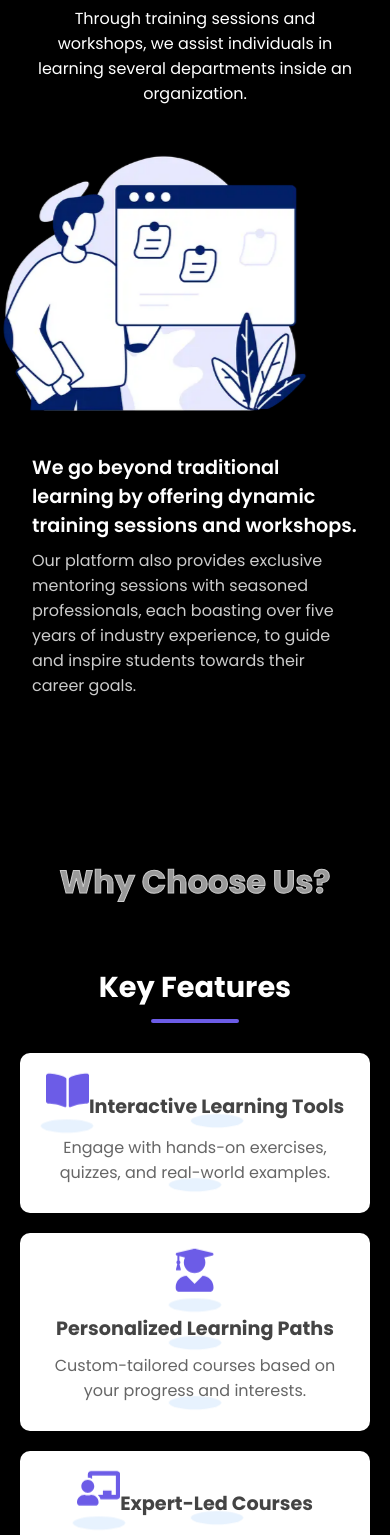
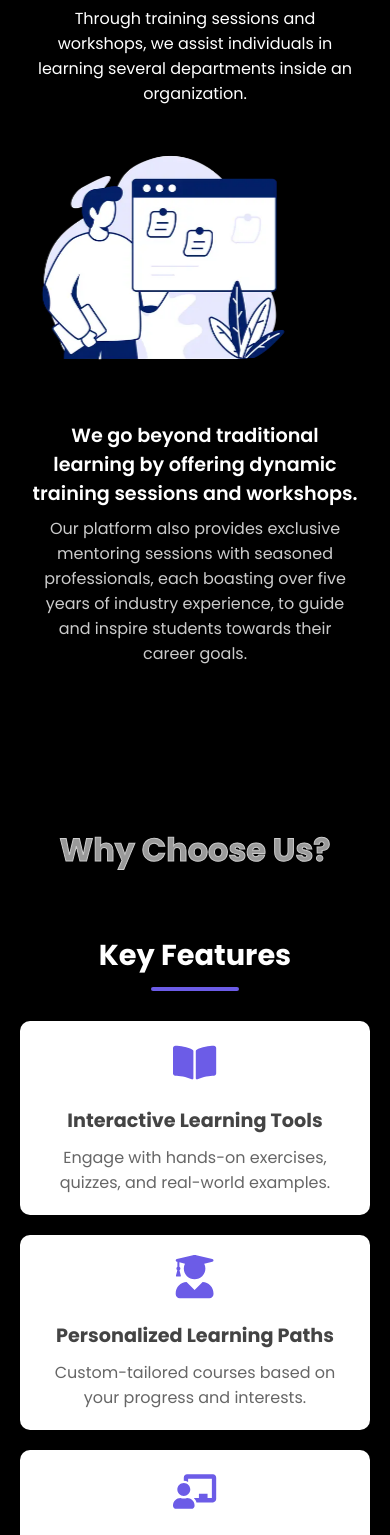
Before and after one commit to TanishkKaushik7/KaizenYou, a React (Vite) app: page / in a window 390 px wide. Shown: the part 1360-2895 px from the top of the page. Built offline with nearby package versions, Linux system fonts and the light colour scheme.

Commit message:
refactor features section styles; add smooth fade-in effect on scroll; enhance responsiveness and introduce parallax effect

```diff
--- a/src/cssfiles/features.css
+++ b/src/cssfiles/features.css
@@ -1,19 +1,32 @@
-/* Features Section */
-.features-section {
-    background-color: #000000;
-    padding: 60px 20px;
-    text-align: center;
+/* 🌟 General Styles */
+body, html {
+    margin: 0;
+    padding: 0;
+    font-family: "Poppins", sans-serif;
+    scroll-behavior: smooth;
+}
+
+/* ✅ Smooth Fade-In Effect on Scroll */
+.section {
     opacity: 0;
     transform: translateY(50px);
     transition: opacity 0.8s ease-out, transform 0.8s ease-out;
 }
 
-/* Section becomes visible on scroll */
-.features-section.visible {
+/* Section Becomes Visible */
+.section.visible {
     opacity: 1;
     transform: translateY(0);
 }
 
+/* 🌟 Features Section */
+.features-section {
+    background-color: #000;
+    padding: 60px 20px;
+    text-align: center;
+}
+
+/* Features Container */
 .features-container {
     max-width: 1200px;
     margin: auto;
@@ -45,107 +58,37 @@
     100% { width: 120px; }
 }
 
-/* Features Grid */
+/* ✅ Features Grid */
 .features-grid {
     display: grid;
     grid-template-columns: repeat(auto-fit, minmax(250px, 1fr));
     gap: 20px;
 }
 
-/* Feature Card */
+/* ✅ Feature Card */
 .feature-card {
     background: white;
     padding: 20px;
     border-radius: 10px;
     box-shadow: 0 4px 8px rgba(0, 0, 0, 0.1);
-    transition: transform 0.4s ease-in-out, box-shadow 0.4s ease-in-out, border 0.4s ease-in-out, color 0.4s ease-in-out;
-    opacity: 1;
-    transform: translateY(0);
-    border: 2px solid transparent;
+    transition: transform 0.4s ease-in-out, box-shadow 0.4s ease-in-out;
     text-align: center;
     position: relative;
     overflow: hidden;
+    display: flex;
+    flex-direction: column;
+    align-items: center;
 }
 
-/* Icon Wrapper */
+/* ✅ Icon Wrapper */
 .icon-wrapper {
+    order: -1; /* Moves icon above text */
     margin-bottom: 15px;
-    position: relative;
-    display: inline-block;
-}
-
-/* 🆕 Continuous Jumping Effect (Icons & Text) */
-.feature-icon,
-.feature-title,
-.feature-description {
-    display: inline-block;
-    animation: continuousJump 2.5s ease-in-out infinite;
-    transition: transform 0.3s ease-in-out, color 0.3s ease-in-out;
-}
-
-/* Continuous Jumping */
-@keyframes continuousJump {
-    0% { transform: translateY(0); }
-    40% { transform: translateY(-10px); } /* Move up */
-    70% { transform: translateY(0); } /* Return to normal */
-    100% { transform: translateY(0); }
-}
-
-/* 🆕 Ripple Effect for Icons & Text */
-.icon-wrapper::after,
-.feature-title::after,
-.feature-description::after {
-    content: "";
-    position: absolute;
-    bottom: -5px;
-    left: 50%;
-    width: 40px;
-    height: 10px;
-    background: rgba(45, 137, 239, 0.3);
-    border-radius: 50%;
-    transform: translateX(-50%) scale(0);
-    animation: rippleEffect 2.5s ease-in-out infinite;
-}
-
-/* Ripple Animation */
-@keyframes rippleEffect {
-    0% {
-        transform: translateX(-50%) scale(0);
-        opacity: 0.8;
-    }
-    40% {
-        transform: translateX(-50%) scale(1.2);
-        opacity: 0.6;
-    }
-    70% {
-        transform: translateX(-50%) scale(1.5);
-        opacity: 0;
-    }
-    100% {
-        transform: translateX(-50%) scale(0);
-        opacity: 0;
-    }
-}
-
-/* 🆕 Hover Effect: Instant Jump & Color Change */
-.feature-card:hover .feature-icon,
-.feature-card:hover .feature-title,
-.feature-card:hover .feature-description {
-    transform: translateY(-20px);
-    color: #2d89ef;
-    animation: instantJump 0.3s ease-in-out, continuousJump 2.5s ease-in-out infinite;
-}
-
-/* Instant Jump on Hover */
-@keyframes instantJump {
-    0% { transform: translateY(0); }
-    50% { transform: translateY(-20px); }
-    100% { transform: translateY(-20px); }
 }
 
 /* Feature Icon */
 .feature-icon {
-    font-size: 2.7rem; /* Keep size fixed */
+    font-size: 2.7rem;
     color: #6c5ce7;
 }
 
@@ -155,18 +98,22 @@
     font-weight: 700;
     color: #444;
     margin-bottom: 10px;
-    position: relative;
 }
 
 /* Feature Description */
 .feature-description {
     font-size: 1rem;
     color: #666;
-    position: relative;
 }
 
-/* Responsive Design */
+/* ✅ Responsive Adjustments */
 @media (max-width: 768px) {
+    /* Features Grid: Stack cards in one column */
+    .features-grid {
+        grid-template-columns: 1fr;
+    }
+
+    /* Adjust Text Sizes */
     .features-title {
         font-size: 1.8rem;
     }
@@ -178,4 +125,34 @@
     .feature-description {
         font-size: 1rem;
     }
+
+    /* ✅ Make Image 2 Smaller & Text Align Right */
+    .workshop-section {
+        display: flex;
+        flex-direction: column; /* Stack on mobile */
+        align-items: center;
+        text-align: center;
+    }
+
+    .workshop-image {
+        width: 80%; /* Reduce size */
+        margin-bottom: 20px;
+    }
+
+    .txt {
+        text-align: center;
+        font-size: 0.9rem;
+    }
 }
+
+/* ✅ Parallax Effect */
+.parallax {
+    background: url('your-image.jpg') no-repeat center center fixed;
+    background-size: cover;
+    height: 100vh;
+    display: flex;
+    align-items: center;
+    justify-content: center;
+    color: white;
+    font-size: 2rem;
+}
```
